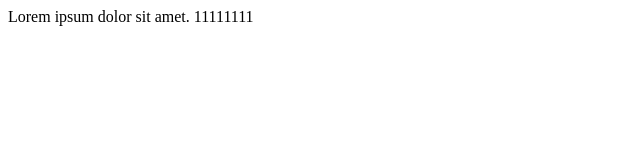
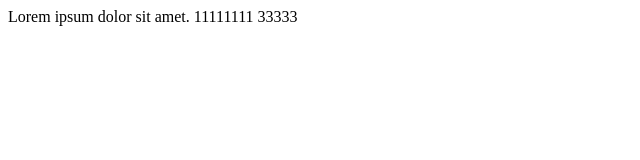
Before and after one commit to ShurpoT/backend_vercel, a website: page public/index.html in a window 1280 px wide. Shown: the full height of the page, 0-640 px from the left. Drawn offline with Linux system fonts and the light colour scheme.

Commit message:
changed server.js

```diff
--- a/public/index.html
+++ b/public/index.html
@@ -6,6 +6,6 @@
         <title>Document</title>
     </head>
     <body>
-        <div>Lorem ipsum dolor sit amet. 11111111</div>
+        <div>Lorem ipsum dolor sit amet. 11111111 33333</div>
     </body>
 </html>
```
